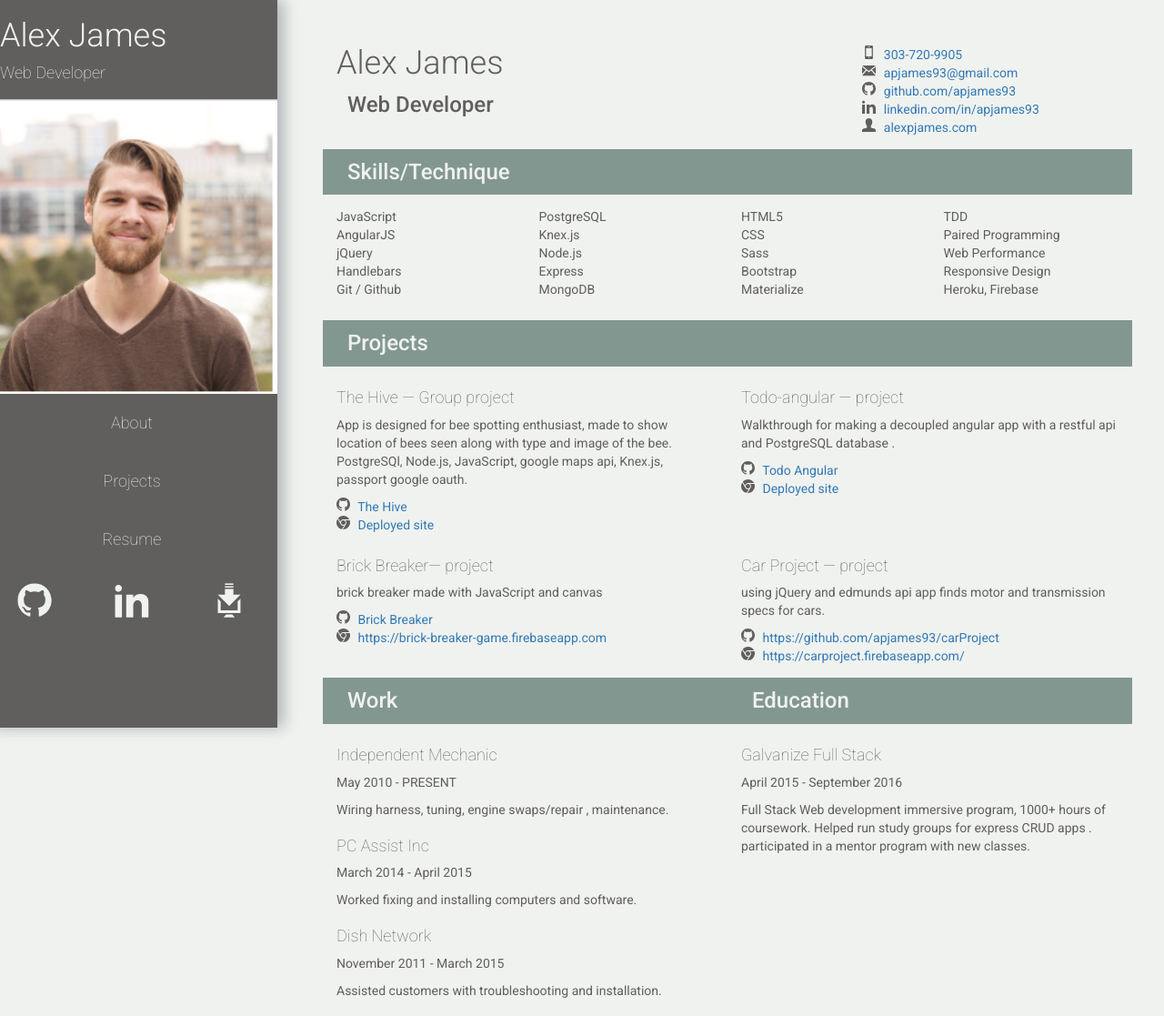
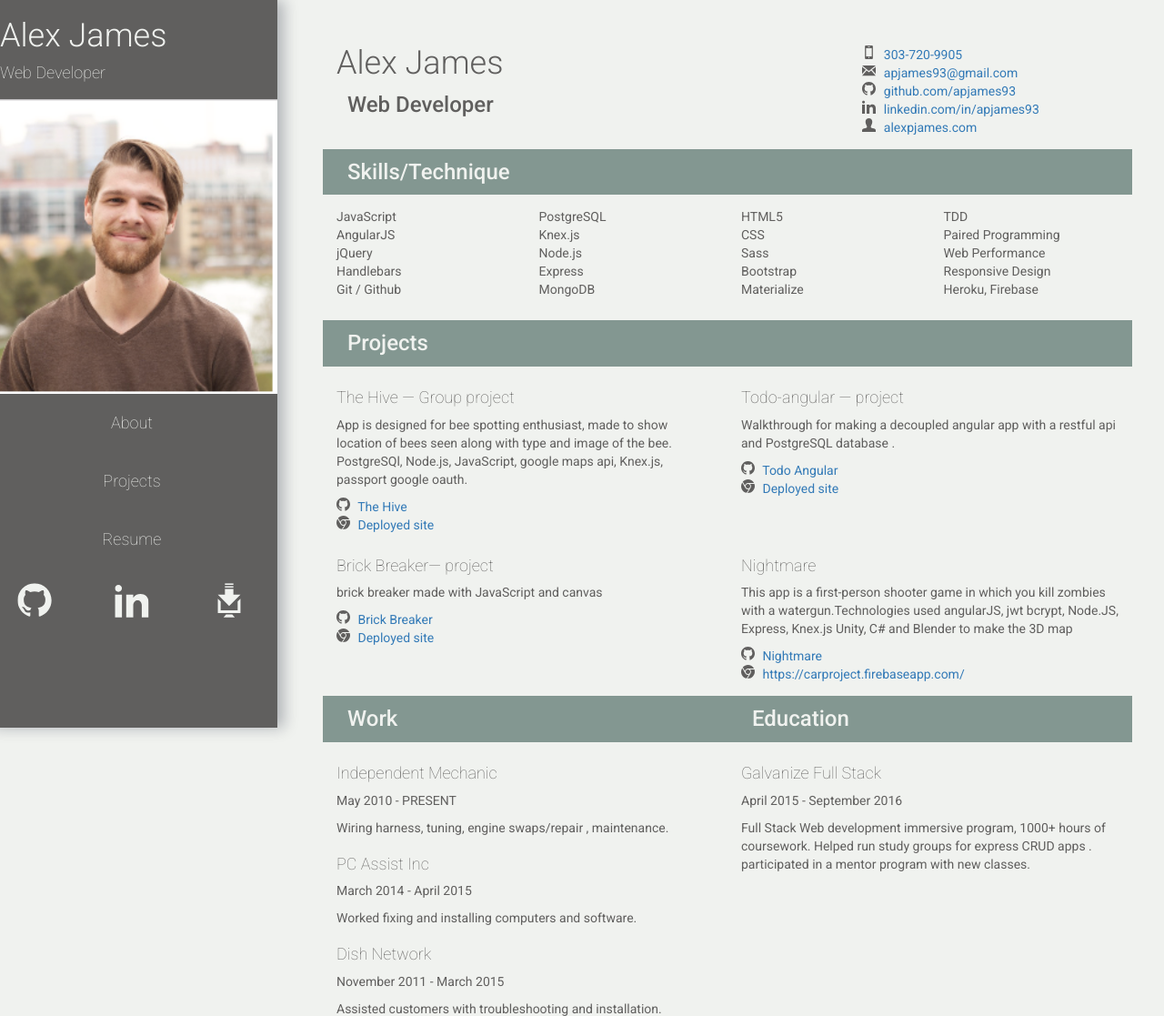
Before and after one commit to apjames93/portfolio, a plain HTML site: page public/index.html at #!/resume in a window 1280 px wide. Shown: the whole page at 91% size. Drawn offline with nearby package versions, Linux system fonts and the light colour scheme; some packages are replaced by stand-ins of ours.

Commit message:
added a project nightmare to resume

```diff
--- a/public/templates/resume.html
+++ b/public/templates/resume.html
@@ -168,23 +168,23 @@
 
           <a href="https://brick-breaker-game.firebaseapp.com" target="_blank">
             <svg xmlns="http://www.w3.org/2000/svg" class="resume-svg" viewBox="0 0 24 24"><path d="M2.897 4.181c2.43-2.828 5.763-4.181 9.072-4.181 4.288 0 8.535 2.273 10.717 6.554-2.722.001-6.984 0-9.293 0-1.674.001-2.755-.037-3.926.579-1.376.724-2.415 2.067-2.777 3.644l-3.793-6.596zm5.11 7.819c0 2.2 1.789 3.99 3.988 3.99s3.988-1.79 3.988-3.99-1.789-3.991-3.988-3.991-3.988 1.791-3.988 3.991zm5.536 5.223c-2.238.666-4.858-.073-6.293-2.549-1.095-1.891-3.989-6.933-5.305-9.225-1.33 2.04-1.945 4.294-1.945 6.507 0 5.448 3.726 10.65 9.673 11.818l3.87-6.551zm2.158-9.214c1.864 1.734 2.271 4.542 1.007 6.719-.951 1.641-3.988 6.766-5.46 9.248 7.189.443 12.752-5.36 12.752-11.972 0-1.313-.22-2.66-.69-3.995h-7.609z"/></svg>
-            https://brick-breaker-game.firebaseapp.com
+            Deployed site
           </a>
         </div>
 
         </div>
       </div>
       <div class="col-xs-6">
-        <h4>Car Project — project  </h4>
+        <h4>Nightmare</h4>
         <p>
-          using jQuery and edmunds api app finds motor and transmission specs for cars.
+          This app is a first-person shooter game in which you kill zombies with a watergun.Technologies used angularJS, jwt bcrypt, Node.JS, Express, Knex.js Unity, C# and Blender to make the 3D map
         </p>
         <div class="row">
           <div class="col-xs-12">
 
-          <a href="https://github.com/apjames93/carProject" target="_blank">
+          <a href="https://github.com/The-Nightmare/App/blob/development/README.md" target="_blank">
             <svg xmlns="http://www.w3.org/2000/svg" class="resume-svg" viewBox="0 0 24 24"><path d="M12 0c-6.626 0-12 5.373-12 12 0 5.302 3.438 9.8 8.207 11.387.599.111.793-.261.793-.577v-2.234c-3.338.726-4.033-1.416-4.033-1.416-.546-1.387-1.333-1.756-1.333-1.756-1.089-.745.083-.729.083-.729 1.205.084 1.839 1.237 1.839 1.237 1.07 1.834 2.807 1.304 3.492.997.107-.775.418-1.305.762-1.604-2.665-.305-5.467-1.334-5.467-5.931 0-1.311.469-2.381 1.236-3.221-.124-.303-.535-1.524.117-3.176 0 0 1.008-.322 3.301 1.23.957-.266 1.983-.399 3.003-.404 1.02.005 2.047.138 3.006.404 2.291-1.552 3.297-1.23 3.297-1.23.653 1.653.242 2.874.118 3.176.77.84 1.235 1.911 1.235 3.221 0 4.609-2.807 5.624-5.479 5.921.43.372.823 1.102.823 2.222v3.293c0 .319.192.694.801.576 4.765-1.589 8.199-6.086 8.199-11.386 0-6.627-5.373-12-12-12z"/></svg>
-            https://github.com/apjames93/carProject
+            Nightmare
           </a>
         </div>
 
```
